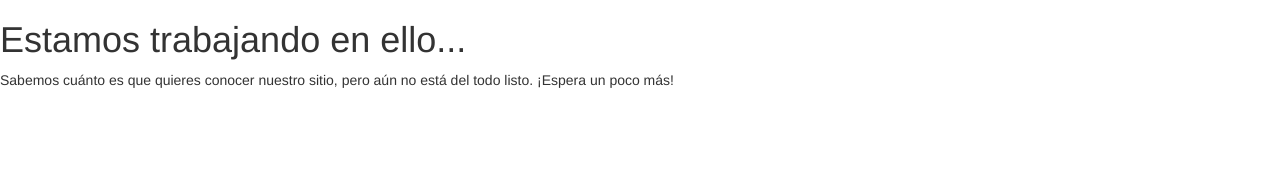
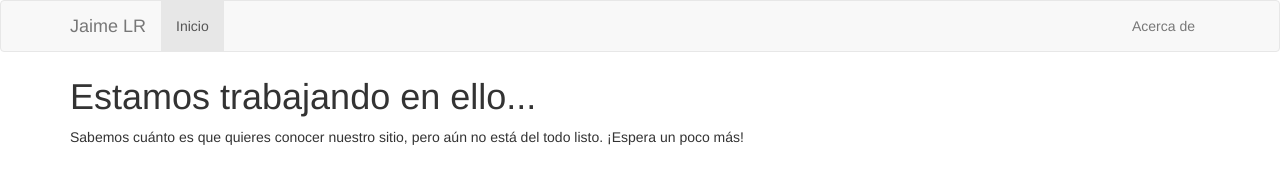
Before and after one commit to jaimelr/Juuken, a website: page public/index.html in a window 1280 px wide. Drawn offline with Linux system fonts and the light colour scheme.

Commit message:
Create very basic navbar

```diff
--- /dev/null
+++ b/public/css/main.css
@@ -0,0 +1,3 @@
+.navbar {
+  margin-bottom: 5px;
+}
--- a/public/index.html
+++ b/public/index.html
@@ -3,13 +3,31 @@
   <head>
     <meta charset="utf-8">
     <link rel="stylesheet" href="./css/bootstrap.css">
+    <link rel="stylesheet" href="./css/main.css">
     <title>Jaime LR</title>
   </head>
   <body>
-    <h1>Estamos trabajando en ello...</h1>
-    <p>
-      Sabemos cuánto es que quieres conocer nuestro sitio, pero aún no está del todo
-      listo. ¡Espera un poco más!
-    </p>
+    <nav class="navbar navbar-default">
+      <div class="container">
+        <div class="nav-header">
+          <a href="#" class="navbar-brand">Jaime LR</a>
+        </div>
+        <div id="navbar" class="navbar-collapse collapse">
+          <ul class="nav navbar-nav">
+            <li class="active"><a href="#">Inicio</a></li>
+          </ul>
+          <ul class="nav navbar-nav navbar-right">
+            <li><a href="#">Acerca de</a></li>
+          </ul>
+        </div>
+      </div>
+    </nav>
+    <div class="container">
+      <h1>Estamos trabajando en ello...</h1>
+      <p>
+        Sabemos cuánto es que quieres conocer nuestro sitio, pero aún no está del todo
+        listo. ¡Espera un poco más!
+      </p>
+    </div>
   </body>
 </html>
```
